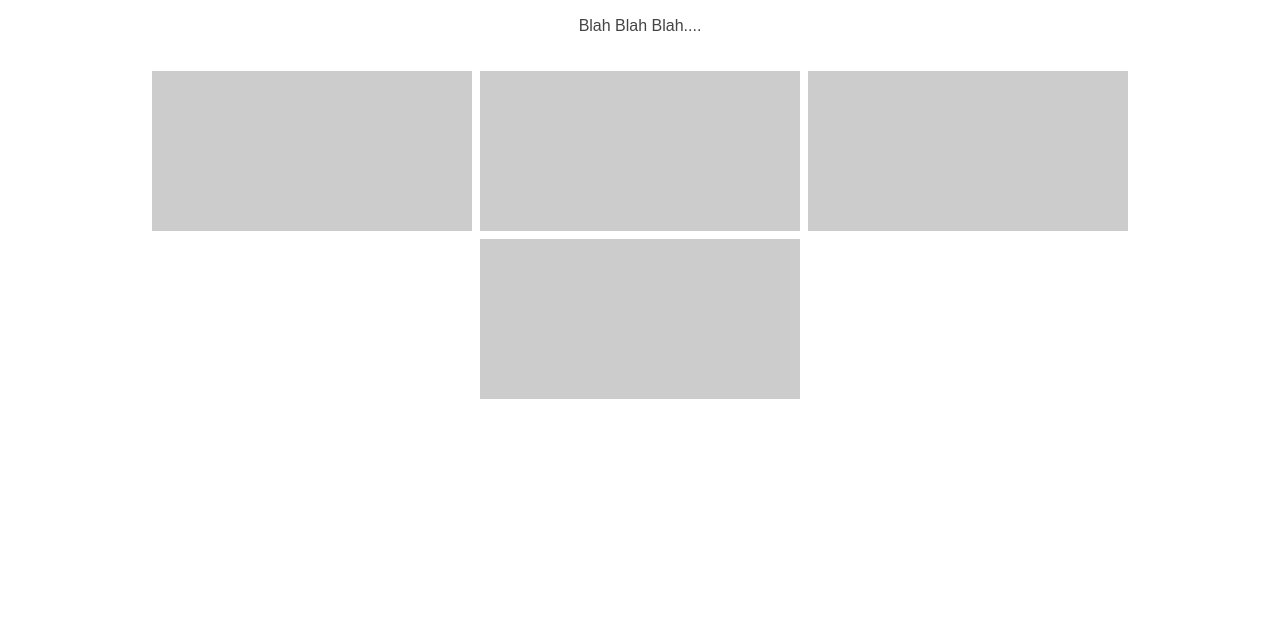
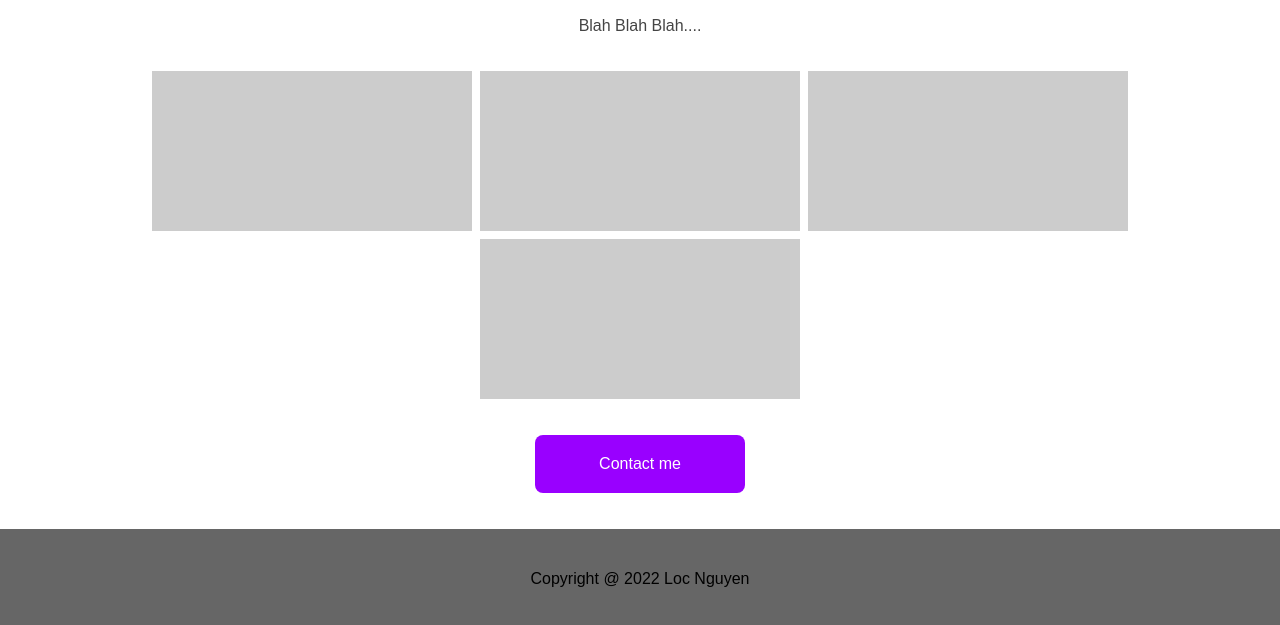
Before and after one commit to locnguyenle123/MyAwsomeWensite, a plain HTML site: page index.html in a window 1280 px wide. Shown: the part 279-904 px from the top of the page. Before the commit the page ends 800 px from the top, so only its background shows below. Drawn offline with Linux system fonts and the light colour scheme.

Commit message:
footer/contact

```diff
--- /dev/null
+++ b/footer.css
@@ -0,0 +1,18 @@
+footer{
+    position: relative;
+    width: 100%;
+    height: 100px;
+    background-color: #666;
+}
+
+.footer-content{
+position: relative;
+    width: 100%;
+    height: 100%;
+
+    display: flex;
+    flex-direction: row;
+    justify-content: center;
+    align-items: center;
+
+}
--- a/index.css
+++ b/index.css
@@ -42,3 +42,24 @@
     background-size: cover;
     margin: .25rem;
 }
+
+#contact-me-section{
+    display: flex;
+    justify-content: center;
+    align-items: center;
+    flex-direction: column;
+}
+
+#contact-me-section a{
+    background-color: #9900ff;
+
+    color: #fff;
+    font-size: 16px;
+    font-weight: 100;
+    text-decoration: none;
+
+    padding:  1.25rem 4rem;
+    border-radius: .5rem;
+
+    margin-bottom: 1.25rem;
+}
--- a/index.html
+++ b/index.html
@@ -8,6 +8,7 @@
   <link rel="stylesheet" type="text/css" href="theme.css"/>
   <link rel="stylesheet" type="text/css" href="header.css"/>
   <link rel="stylesheet" type="text/css" href="index.css"/>
+  <link rel="stylesheet" type="text/css" href="footer.css"/>
 </head>
 <body>
   <header>
@@ -36,7 +37,14 @@
       <div class="gallery-card" style="background-image: url(gallery/card4.png)"></div>
     </div>
 
-    <div class="section" id="contact-me-section"></div>
+    <div class="section" id="contact-me-section">
+      <a href = "locnguyenle123@gmail.com">Contact me</a>
+    </div>
   </div>
+  <footer>
+    <div class="footer-content">
+      <p>Copyright @ 2022 Loc Nguyen</p>
+    </div>
+  </footer>
 </body>
 </html>
```
